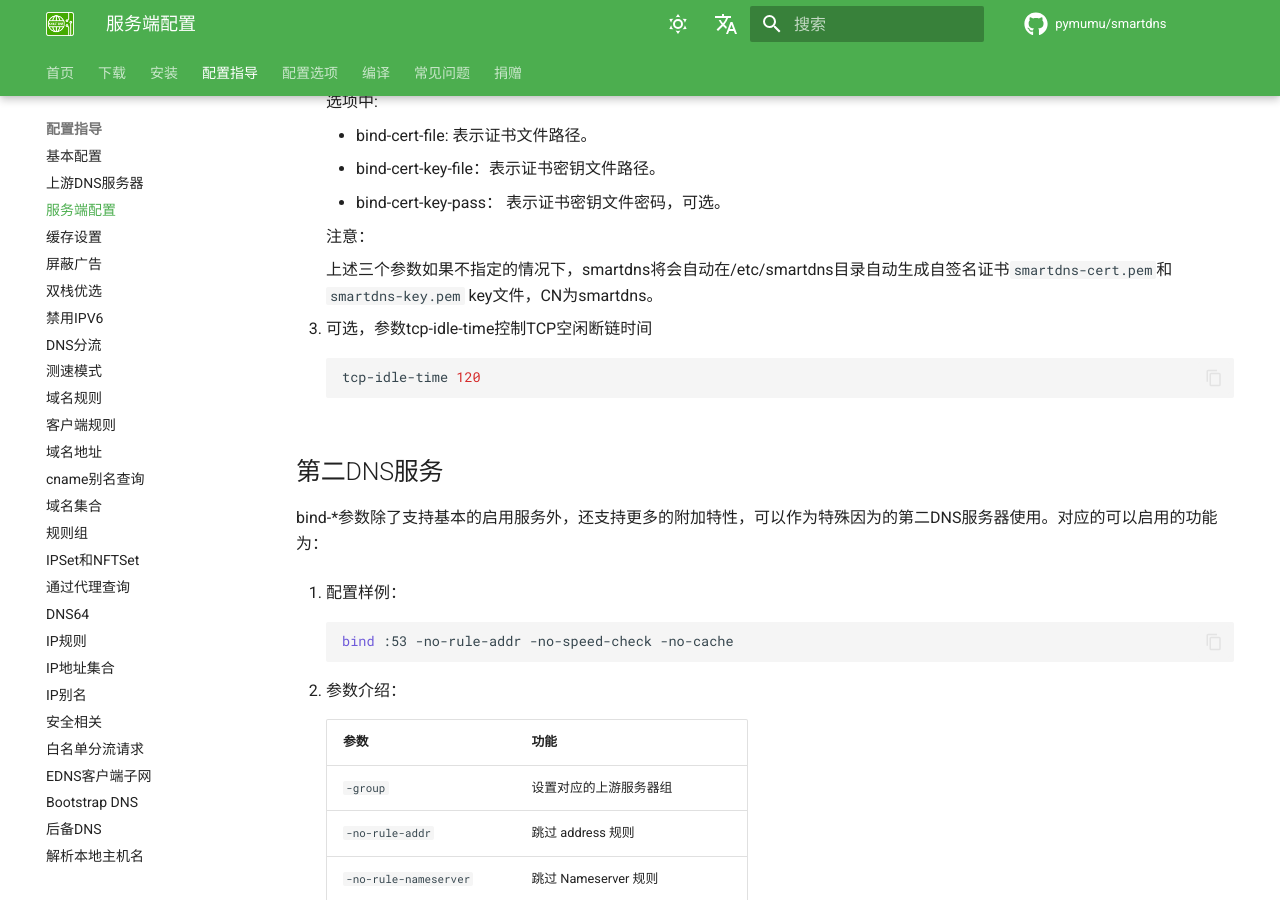
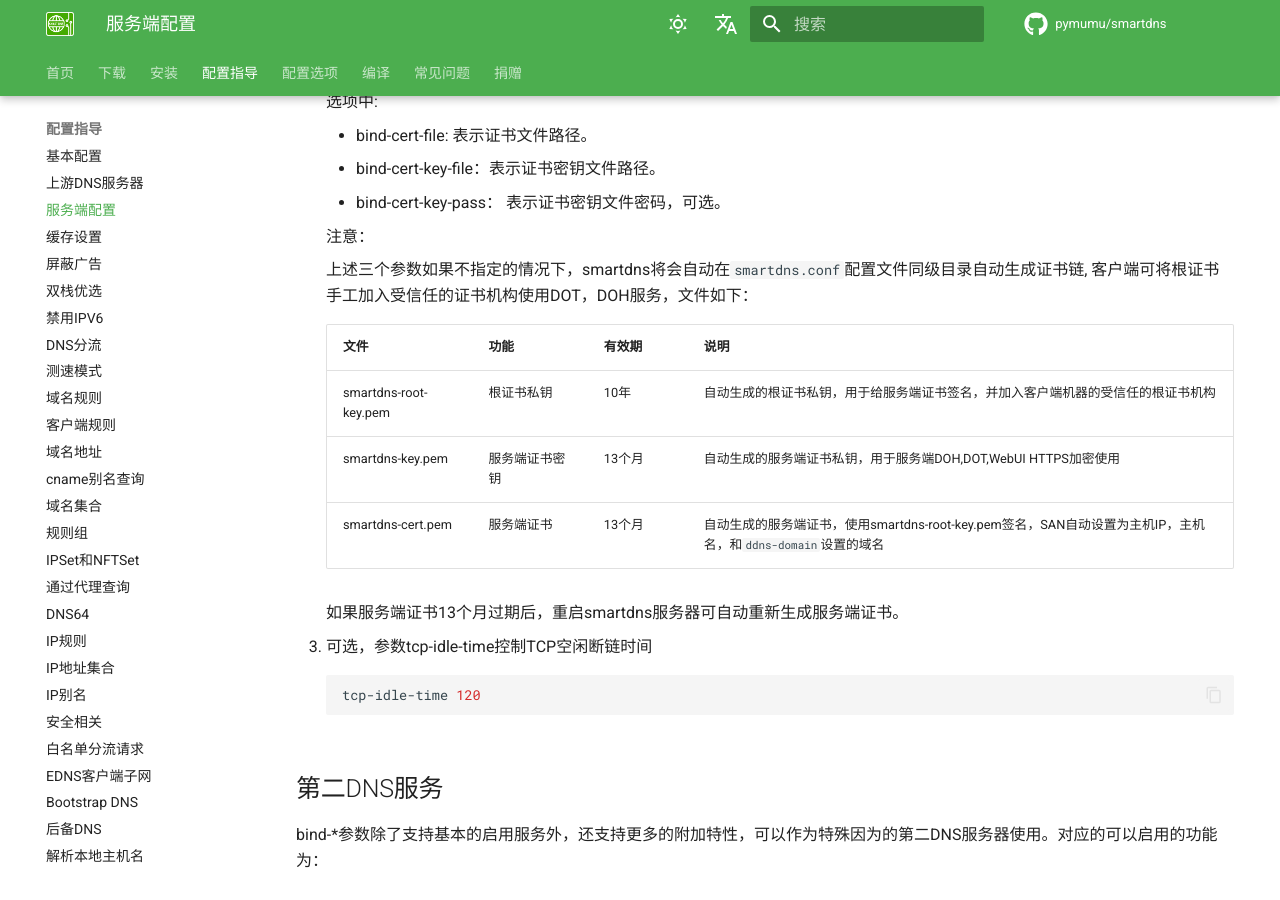
Before and after one commit to pymumu/smartdns, an MkDocs documentation site: the page built from docs/config/server-config.md, in a window 1280 px wide and 900 px high, scrolled down 1398 px. Built offline with MkDocs 1.6.1 and Material for MkDocs 9.7.7, drawn with Linux system fonts in a browser that asks for light colours; comment, search, counter and statistics services are not loaded.

```diff
--- a/docs/config/server-config.md
+++ b/docs/config/server-config.md
@@ -72,7 +72,16 @@ smartdns目前提供了UDP, TCP, DOT, DOH四种服务端模式。
 
     注意：
 
-    上述三个参数如果不指定的情况下，smartdns将会自动在/etc/smartdns目录自动生成自签名证书`smartdns-cert.pem`和`smartdns-key.pem` key文件，CN为smartdns。
+    上述三个参数如果不指定的情况下，smartdns将会自动在`smartdns.conf`配置文件同级目录自动生成证书链, 客户端可将根证书手工加入受信任的证书机构使用DOT，DOH服务，文件如下：
+
+    文件|功能|有效期|说明
+    --|--|--|--
+    smartdns-root-key.pem|根证书私钥|10年|自动生成的根证书私钥，用于给服务端证书签名，并加入客户端机器的受信任的根证书机构
+    smartdns-key.pem|服务端证书密钥|13个月|自动生成的服务端证书私钥，用于服务端DOH,DOT,WebUI HTTPS加密使用
+    smartdns-cert.pem|服务端证书|13个月|自动生成的服务端证书，使用smartdns-root-key.pem签名，SAN自动设置为主机IP，主机名，和`ddns-domain`设置的域名
+
+    如果服务端证书13个月过期后，重启smartdns服务器可自动重新生成服务端证书。
+
 
 1. 可选，参数tcp-idle-time控制TCP空闲断链时间
 
```
Also changed, not shown: en/docs/config/server-config.md (+9 -1 lines).
